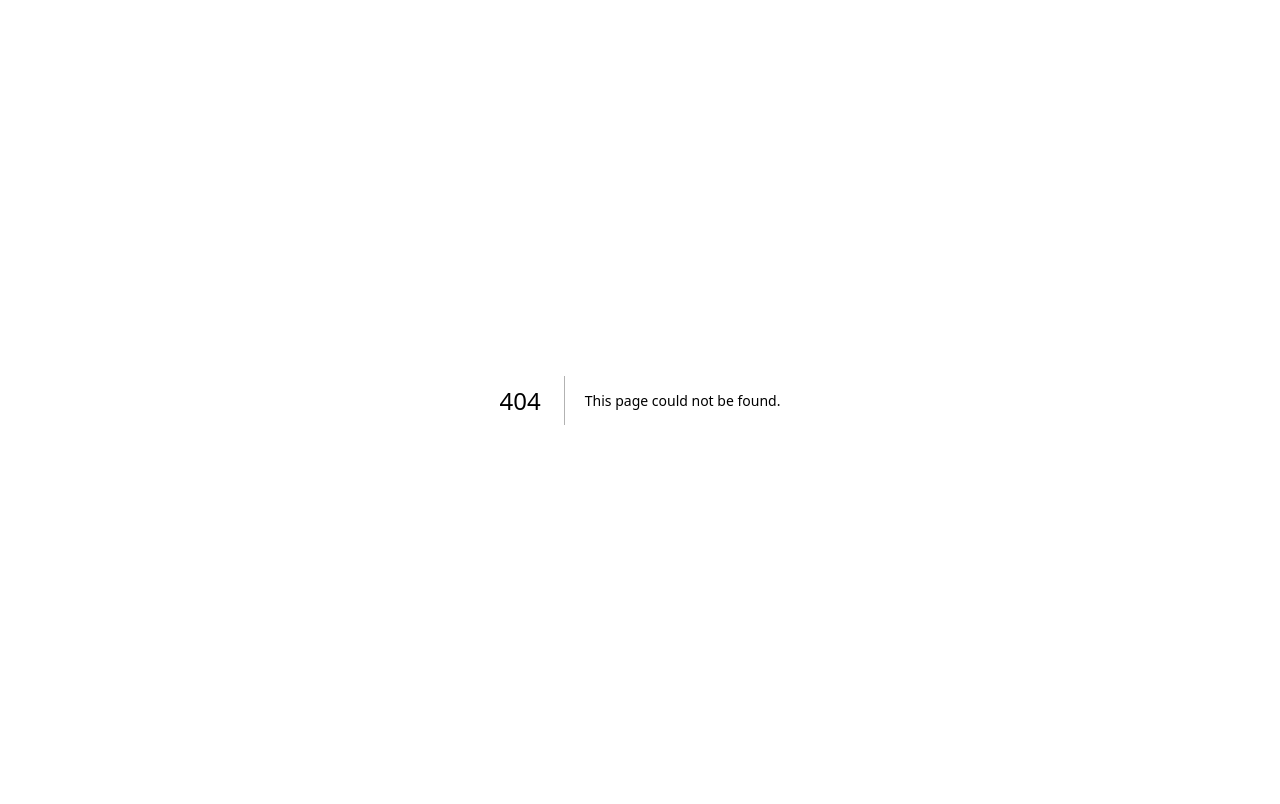
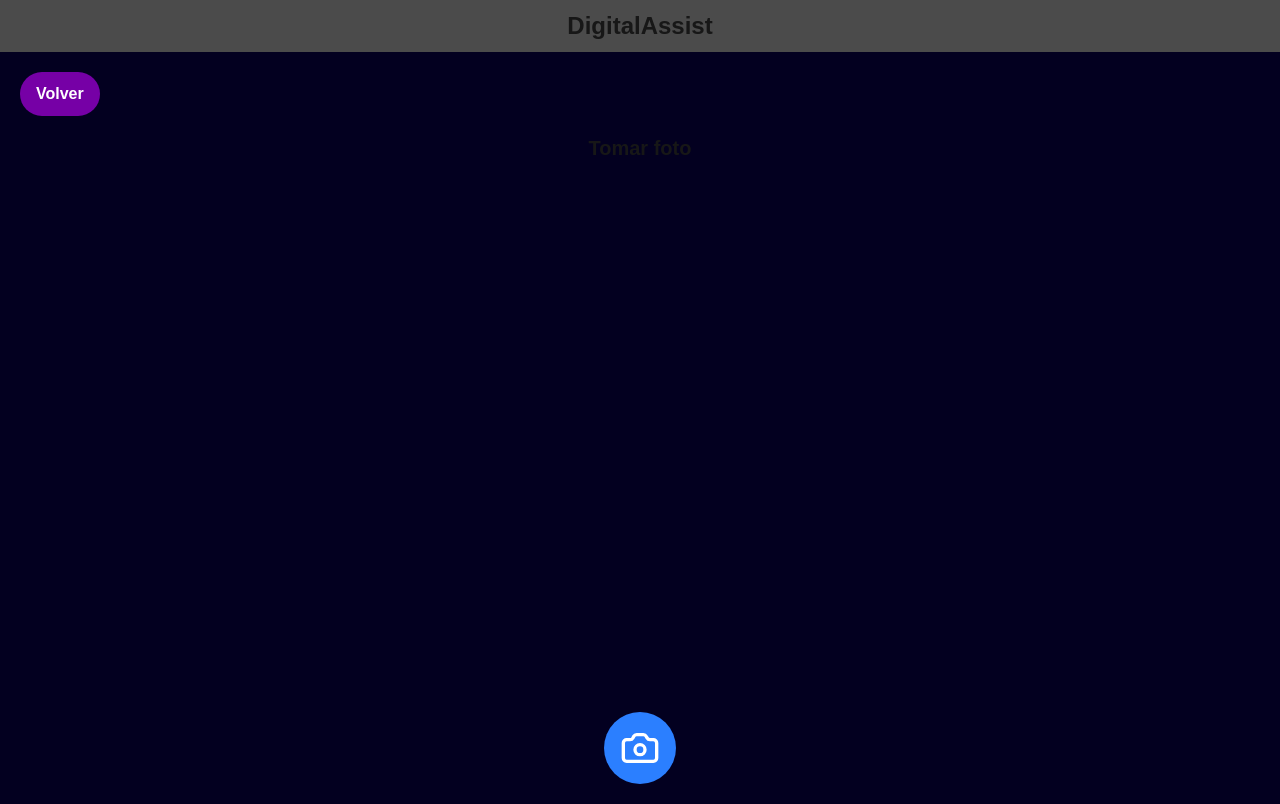
Before and after one commit to NacisCric-2908/frontvisionartificial, a Next.js app: page /folders/1/upload in a window 1280 px wide. Before the commit this address had no page. Built offline with nearby package versions, Linux system fonts and the light colour scheme; no server answers.

Commit message:
create upload page, add react-webcam

```diff
--- a/package.json
+++ b/package.json
@@ -12,7 +12,8 @@
     "lucide-react": "^0.518.0",
     "next": "15.3.4",
     "react": "^19.0.0",
-    "react-dom": "^19.0.0"
+    "react-dom": "^19.0.0",
+    "react-webcam": "^7.2.0"
   },
   "devDependencies": {
     "@eslint/eslintrc": "^3",
--- a/src/app/folders/[id]/page.tsx
+++ b/src/app/folders/[id]/page.tsx
@@ -2,24 +2,35 @@
 import { useParams } from "next/navigation";
 import Header from "@/components/header";
 import Button from "@/components/button";
+import Image from "next/image";
 
 export default function FolderPage() {
   const params = useParams();
-  const { id } = params; // id será el parámetro de la URL
+  const { id } = params;
+  const images = [1,2,3,4,5,6,7,8,9,10];
 
   return (
-    <div className="h-dvh">
+    <div className="min-h-dvh bg-oxford-blue">
       <Header />
 
-      <main className="h-full bg-oxford-blue p-2.5">
+      <main className="h-full p-2.5">
         <section className="flex justify-between p-2.5 items-center">
           <Button text="Volver" link="/folders" color="button-back" />
           <Button text="Enviar" link="/folders" color="button-send" />
-          <Button text="Tomar foto" link="/folders" color="button-create" />
+          <Button text="Tomar foto" link={`/folders/${id}/upload`} color="button-create" />
         </section>
 
+        <p className="text-center font-bold text-xl my-2">modelos-{id}-2025-1</p>
+
         <section className="p-2.5 flex flex-wrap gap-2.5 justify-between">
-
+          {images.map((image) => (
+            <div key={image} className="w-[48%] flex flex-col items-center text-center p-2.5">
+              <div className="relative w-full h-auto aspect-[3/4]">
+                <Image src="/images/exam.jpeg" fill className="object-contain" sizes="(max-width: 768px) 100vw, 400px" alt="Examen" priority/>
+              </div>
+                <p className="text-white mt-2">imagen-{image}</p>
+            </div>
+          ))}
         </section>
       </main>
     </div>
--- /dev/null
+++ b/src/app/folders/[id]/upload/page.tsx
@@ -0,0 +1,110 @@
+"use client";
+import { useParams } from "next/navigation";
+import Header from "@/components/header";
+import Button from "@/components/button";
+import React, { useRef, useState } from 'react';
+import Webcam from 'react-webcam';
+import { Camera } from 'lucide-react';
+
+export default function CamaraPage() {
+    const params = useParams();
+    const { id } = params;
+    const webcamRef = useRef<Webcam>(null);
+    const [capturedImage, setCapturedImage] = useState<string | null>(null);
+    const [showModal, setShowModal] = useState(false);
+    const aspectRatio = 3 / 5;
+    const width = 300;
+    const height = Math.round(width / aspectRatio);
+
+    const capture = () => {
+        const imageSrc = webcamRef.current?.getScreenshot();
+        if (imageSrc) {
+            setCapturedImage(imageSrc);
+            setShowModal(true);
+        }
+    };
+
+    const confirmImage = () => {
+        // Aquí enviar la imagen al backend o guardarla
+        console.log('Imagen confirmada:', capturedImage);
+
+        setCapturedImage(null);
+        setShowModal(false);
+        // ... seguir con el flujo
+    };
+
+    const cancelImage = () => {
+        setCapturedImage(null);
+        setShowModal(false);
+    };
+
+    return (
+        <div className="min-h-dvh bg-oxford-blue">
+            <Header />
+
+            <main className="h-full p-2.5">
+                <section className="flex justify-between p-2.5 items-center">
+                    <Button text="Volver" link={`/folders/${id}`} color="button-back" />
+                </section>
+
+                <p className="text-center font-bold text-xl my-2">Tomar foto</p>
+
+                <section className="flex flex-col items-center justify-center p-2.5">
+                    {!capturedImage && (
+                        <div className="relative w-[300px] h-[500px] mb-4">
+                            <Webcam
+                                audio={false}
+                                ref={webcamRef}
+                                screenshotFormat="image/jpeg"
+                                className="rounded-md"
+                                width={width}
+                                height={height}
+                                videoConstraints={{
+                                    width,
+                                    height,
+                                    aspectRatio,
+                                    facingMode: 'environment',
+                                }}
+                            />
+                        </div>
+                    )}
+
+                    {!capturedImage && (
+                        <button onClick={capture} className="mt-4 bg-blue-500 text-white p-4 rounded-full">
+                            <Camera className="w-10 h-auto" />
+                        </button>
+                    )}
+
+
+                    {showModal && capturedImage && (
+                        <div className="fixed inset-0 bg-black bg-opacity-70 flex items-center justify-center z-50">
+                            <div className="bg-blue-200 text-black p-6 rounded-lg w-[320px]">
+                                <h2 className="text-xl font-semibold mb-4 text-center">¿Deseas guardar esta foto?</h2>
+                                <img
+                                    src={capturedImage}
+                                    alt="Previsualización"
+                                    className="rounded-md w-[300px] h-auto aspect-[3/5] mb-4"
+                                />
+                                <div className="flex justify-between">
+                                    <button
+                                        onClick={cancelImage}
+                                        className="bg-red-600 text-white font-bold px-4 py-2 rounded-full w-1/2 mr-2"
+                                    >
+                                        Cancelar
+                                    </button>
+                                    <button
+                                        onClick={confirmImage}
+                                        className="bg-green-600 text-white font-bold px-4 py-2 rounded-full w-1/2 ml-2"
+                                    >
+                                        Confirmar
+                                    </button>
+                                </div>
+                            </div>
+                        </div>
+                    )}
+
+                </section>
+            </main>
+        </div>
+    );
+}
--- a/src/app/folders/page.tsx
+++ b/src/app/folders/page.tsx
@@ -5,17 +5,17 @@ import Link from "next/link";
 
 export default function Folders() {
 
-  const folders = [1, 2, 3, 4, 5, 6, 7];
+  const folders = [1, 2, 3, 4, 5, 6,7,8,9,10,11,12,13,14,15,16,17,18,19];
 
   return (
-    <div className="h-dvh">
+    <div className="min-h-dvh bg-oxford-blue">
       <Header />
 
-      <main className="h-full bg-oxford-blue p-2.5">
+      <main className="h-full p-2.5">
         <section className="flex justify-between p-2.5 items-center">
-          <Button text="Eliminar" link="/folders/1" color="button-delete" />
+          <Button text="Eliminar" link="/folders" color="button-delete" />
 
-          <Button text="Crear" link="/folders/2" color="button-create" />
+          <Button text="Crear" link="/folders" color="button-create" />
         </section>
 
         <section className="p-2.5 flex flex-wrap gap-2.5 justify-between">
```
Also changed, not shown: public/images/exam.jpeg (added), 1 other file (tests, documents, lock files or other folders).
